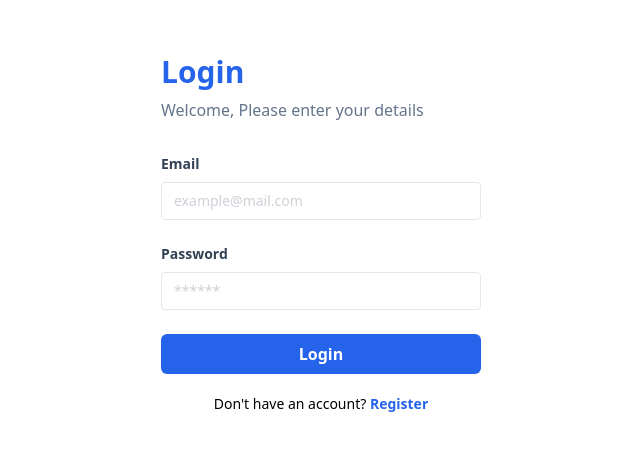
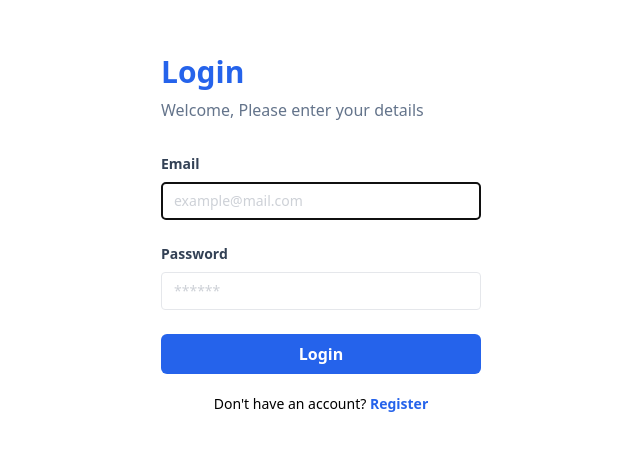
Before and after one commit to msaifurrijaal/react-playground, a React (Vite) app: page /login in a window 1280 px wide. Shown: the part 166-616 px from the top of the page, without its empty margins (319-959 px from the left). Built offline with nearby package versions, Linux system fonts and the light colour scheme.

Commit message:
feat: implement useRef

```diff
--- a/src/components/elements/input/index.jsx
+++ b/src/components/elements/input/index.jsx
@@ -1,14 +1,15 @@
 import Label from "./label";
 import Input from "./input";
+import { forwardRef } from "react";
 
-const InputForm = (props) => {
+const InputForm = forwardRef((props, ref) => {
   const { label, type, name, placeholder } = props;
   return (
     <div className="mb-6">
       <Label htmlFor={name}>{label}</Label>
-      <Input name={name} type={type} placeholder={placeholder}/>
+      <Input name={name} type={type} placeholder={placeholder} ref={ref} />
     </div>
   );
-};
+});
 
 export default InputForm;
--- a/src/components/elements/input/input.jsx
+++ b/src/components/elements/input/input.jsx
@@ -1,4 +1,6 @@
-const Input = (props) => {
+import { forwardRef } from "react";
+
+const Input = forwardRef((props, ref) => {
   const { type, placeholder, name } = props;
   return (
     <input
@@ -7,8 +9,9 @@
       placeholder={placeholder}
       name={name}
       id={name}
+      ref={ref}
     />
   );
-};
+});
 
 export default Input;
--- a/src/components/fragments/form_login.jsx
+++ b/src/components/fragments/form_login.jsx
@@ -1,13 +1,20 @@
+import { useEffect, useRef } from "react";
 import Button from "../elements/button";
 import InputForm from "../elements/input";
 
 const FormLogin = () => {
   const handleLogin = (event) => {
     event.preventDefault();
-    localStorage.setItem('email', event.target.email.value);
-    localStorage.setItem('password', event.target.password.value);
-    window.location.href="/products"
+    localStorage.setItem("email", event.target.email.value);
+    localStorage.setItem("password", event.target.password.value);
+    window.location.href = "/products";
   };
+
+  const emailRef = useRef(null);
+  useEffect(() => {
+    emailRef.current.focus();
+  }, []);
+
   return (
     <form onSubmit={handleLogin}>
       <InputForm
@@ -15,6 +22,7 @@
         type="email"
         placeholder="example@mail.com"
         name="email"
+        ref={emailRef}
       />
       <InputForm
         label="Password"
--- a/src/pages/products.jsx
+++ b/src/pages/products.jsx
@@ -1,4 +1,4 @@
-import { useEffect, useState } from "react";
+import { useEffect, useRef, useState } from "react";
 import Button from "../components/elements/button";
 import CardProduct from "../components/fragments/card_product";
 import Counter from "../components/fragments/counter";
@@ -73,6 +73,25 @@
       ]);
     }
   };
+
+  // useRef
+  const cartRef = useRef(JSON.parse(localStorage.getItem("cart")) || []);
+
+  const handleAddToCartRef = (id) => {
+    cartRef.current = [...cartRef.current, { id, qty: 1 }];
+    localStorage.setItem("cart", JSON.stringify(cartRef.current));
+  };
+
+  const totalPriceRef = useRef(null);
+
+  useEffect(() => {
+    if (cart.length > 0) {
+      totalPriceRef.current.style.display = "table-row";
+    } else {
+      totalPriceRef.current.style.display = "none";
+    }
+  }, [cart]);
+
   return (
     <>
       <div className="flex justify-end h-20 bg-blue-600 text-white items-center px-10">
@@ -132,7 +151,7 @@
                   </tr>
                 );
               })}
-              <tr>
+              <tr ref={totalPriceRef}>
                 <td colSpan={3}>
                   <b>Total Price</b>
                 </td>
```
